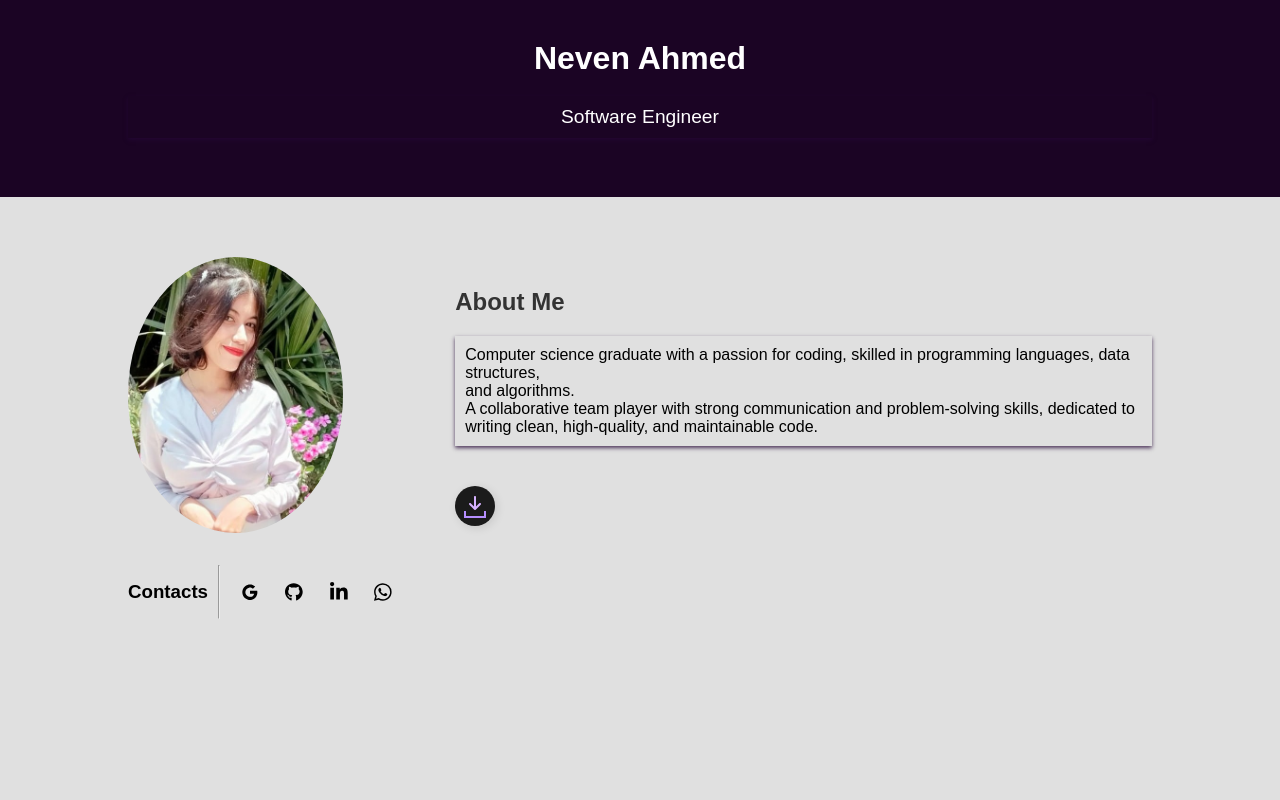
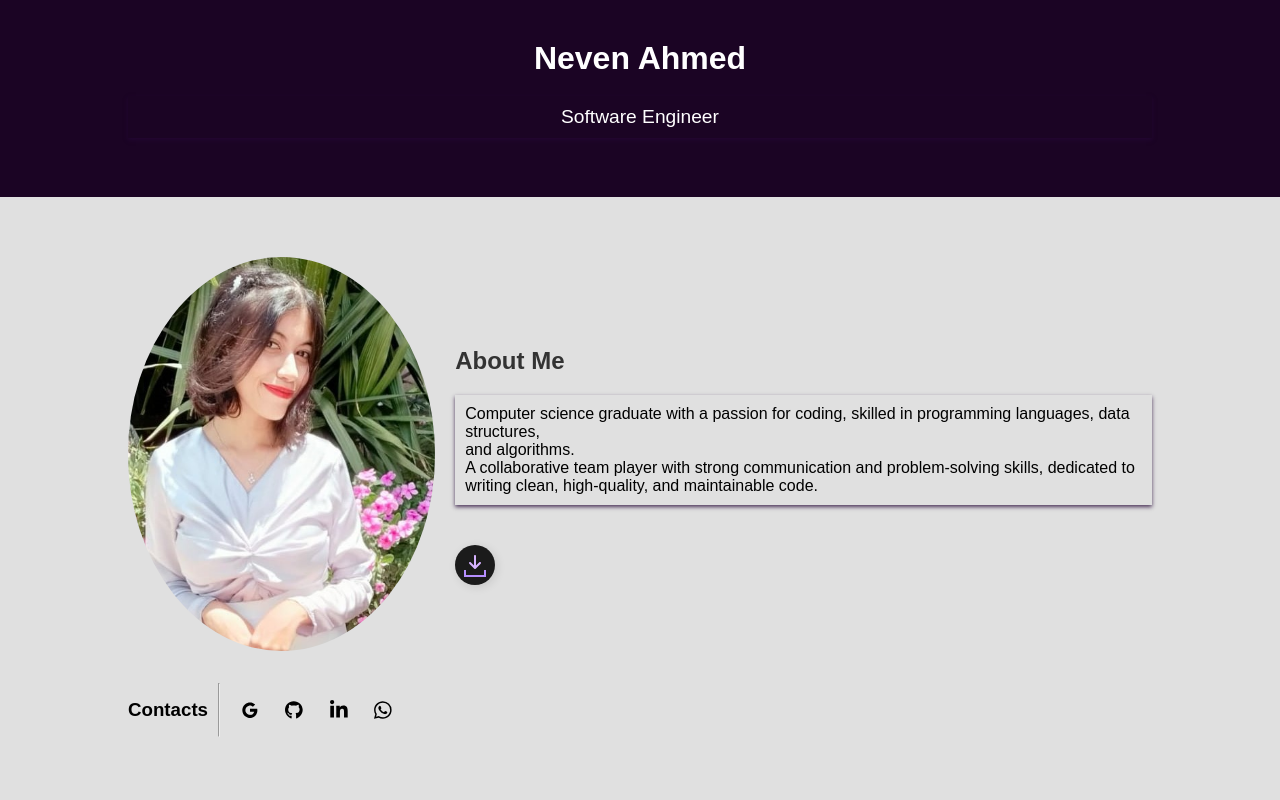
Before and after one commit to Neven1234/My-portfolio, an Angular app: page / in a window 1280 px wide. Shown: the top 800 px of the page. Built offline with nearby package versions, Linux system fonts and the light colour scheme.

Commit message:
update image width

```diff
--- a/src/styles.css
+++ b/src/styles.css
@@ -68,7 +68,7 @@ footer {
 
 /* Adjust image size */
 .about-image img {
-    max-width: 70%;
+    max-width:100%;
     border-radius: 50%; /* For rounded images */
 }
 /* .project-image {
@@ -159,7 +159,7 @@ footer {
 }
 .project-description {
     overflow: hidden;
-    max-height: 8em; /* Three lines at 1.5em line height */
+    max-height: 40em; /* Three lines at 1.5em line height */
     line-height: 2em; /* Adjust line height for better readability */
     margin-bottom: 10px; /* Remove any margin that may add extra height */
     white-space: normal; /* Allow text to wrap to multiple lines */
```
